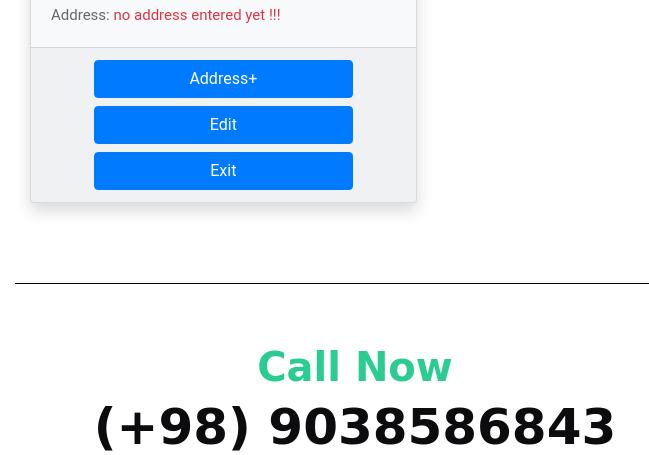
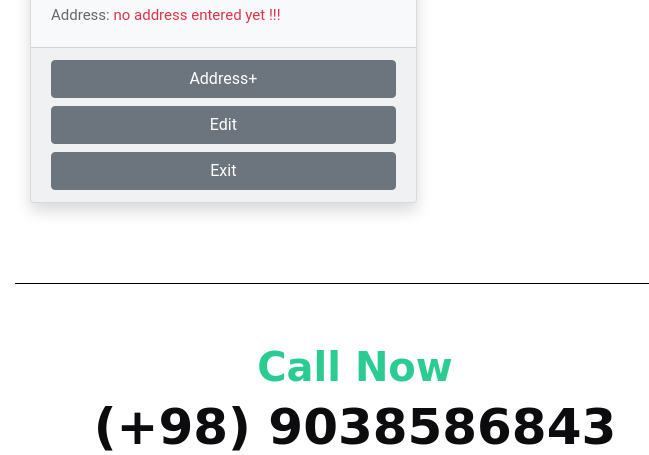
Before and after one commit to Ayazadeh/online_shop, a Django app: template templates/customer/profile.html in a window 1280 px wide. Shown: the part 295-750 px from the top of the page, without its empty margins (0-649 px from the left). Run offline with Django 3.2, Linux system fonts and the light colour scheme; the template is opened without the code that fills it, so the values that code supplies are empty; parts of the project's set-up code (start-up, migrations or seed data) failed here and were passed over; some libraries are stand-ins or nearby versions; some web fonts are replaced.

Commit message:
modified profile

```diff
--- a/templates/customer/profile.html
+++ b/templates/customer/profile.html
@@ -35,9 +35,9 @@
                         {% endif %}
                     </div>
                     <div class="card-footer text-center">
-                        <a href="{% url 'customer:address' %}" class="btn btn-primary w-75">Address+</a>
-                        <a href="{% url 'customer:user_edit' user.id %}" class="btn btn-primary w-75 my-2">Edit</a>
-                        <a href="{% url 'customer:logout' %}" class="btn btn-primary w-75">Exit</a>
+                        <a href="{% url 'customer:address' %}" class="btn btn-secondary w-100">Address+</a>
+                        <a href="{% url 'customer:user_edit' user.id %}" class="btn btn-secondary w-100 my-2">Edit</a>
+                        <a href="{% url 'customer:logout' %}" class="btn btn-secondary w-100">Exit</a>
                     </div>
                 </div>
             </div>
```
